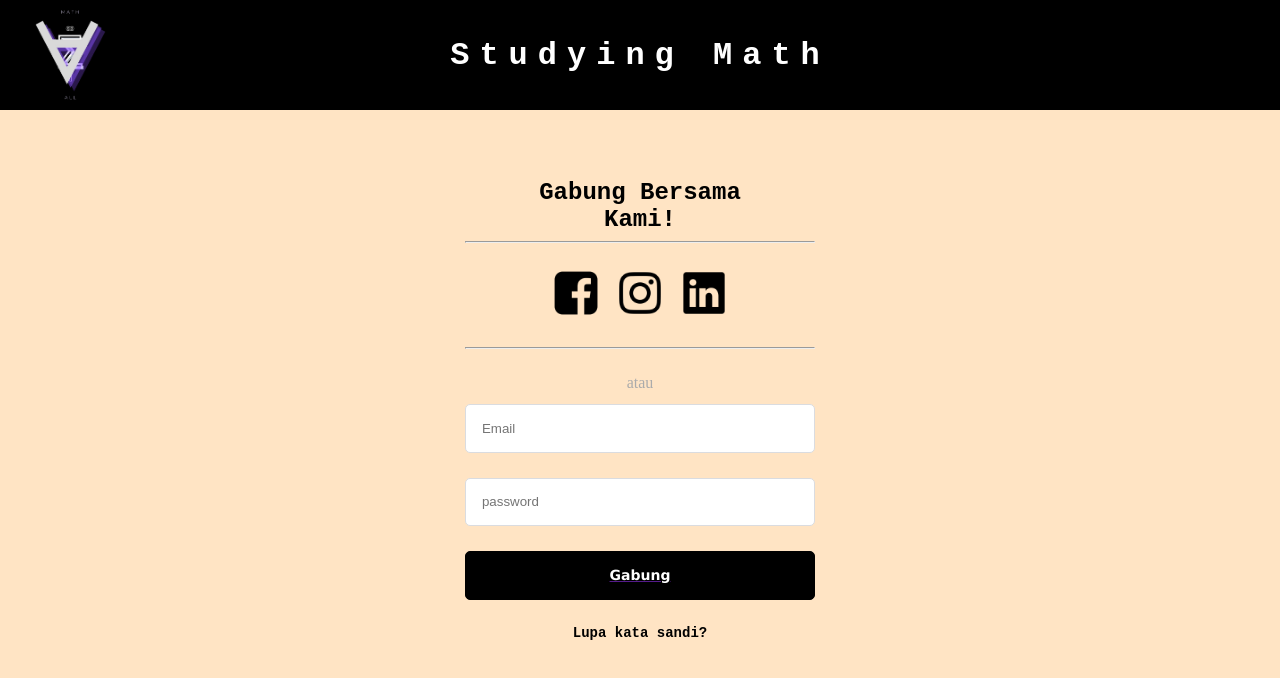
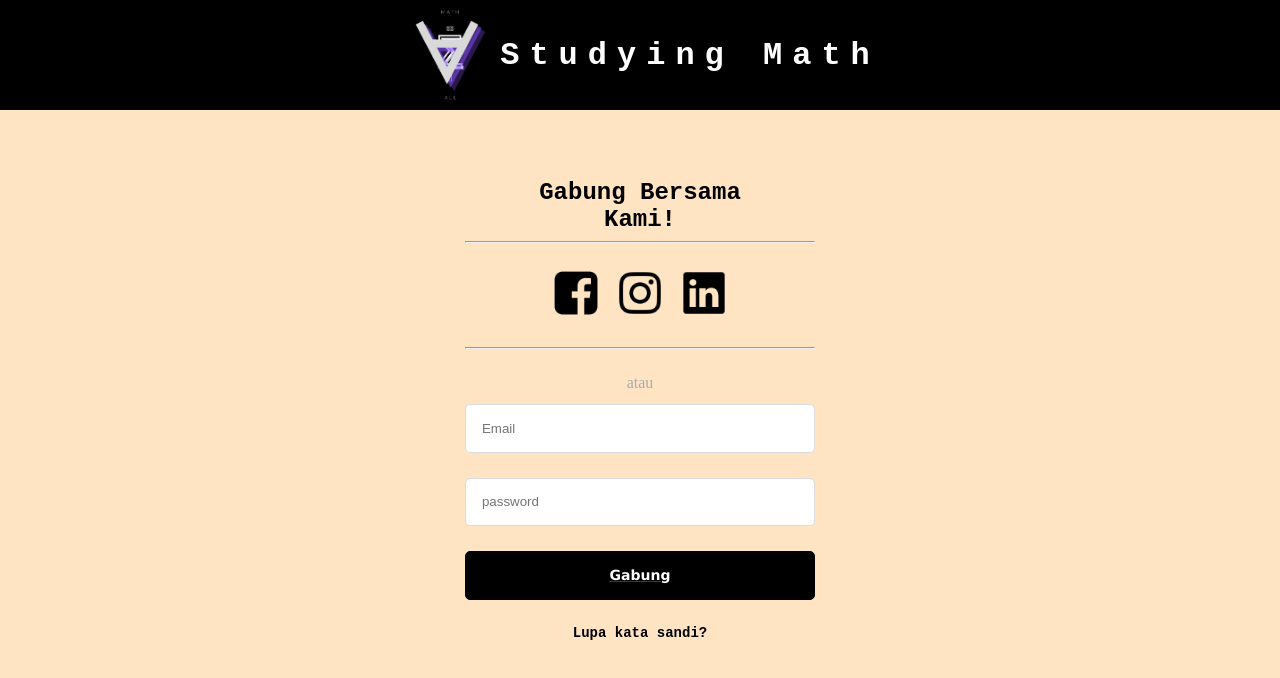
Before and after one commit to Rppma6174/Web, a plain HTML site: page index.html in a window 1280 px wide. Drawn offline with Linux system fonts and the light colour scheme.

Commit message:
Update coba coba.css

```diff
--- a/coba coba.css
+++ b/coba coba.css
@@ -3,13 +3,7 @@ html, body {
     margin: 0;
     background-color: bisque;
 }
-.pengatur {
-    position: relative;
-}
 #logo {
-    position: absolute;
-    top: 5px;
-    left: 20px;
     height: 100px;
     display: grid;
     align-items: center;
@@ -21,7 +15,7 @@ html, body {
     width: 100%;
     background-color: black;
     margin: 0;
-    display: grid;
+    display: flex;
     justify-content: center;
     align-items: center;
     font-family: 'courier new';
```
